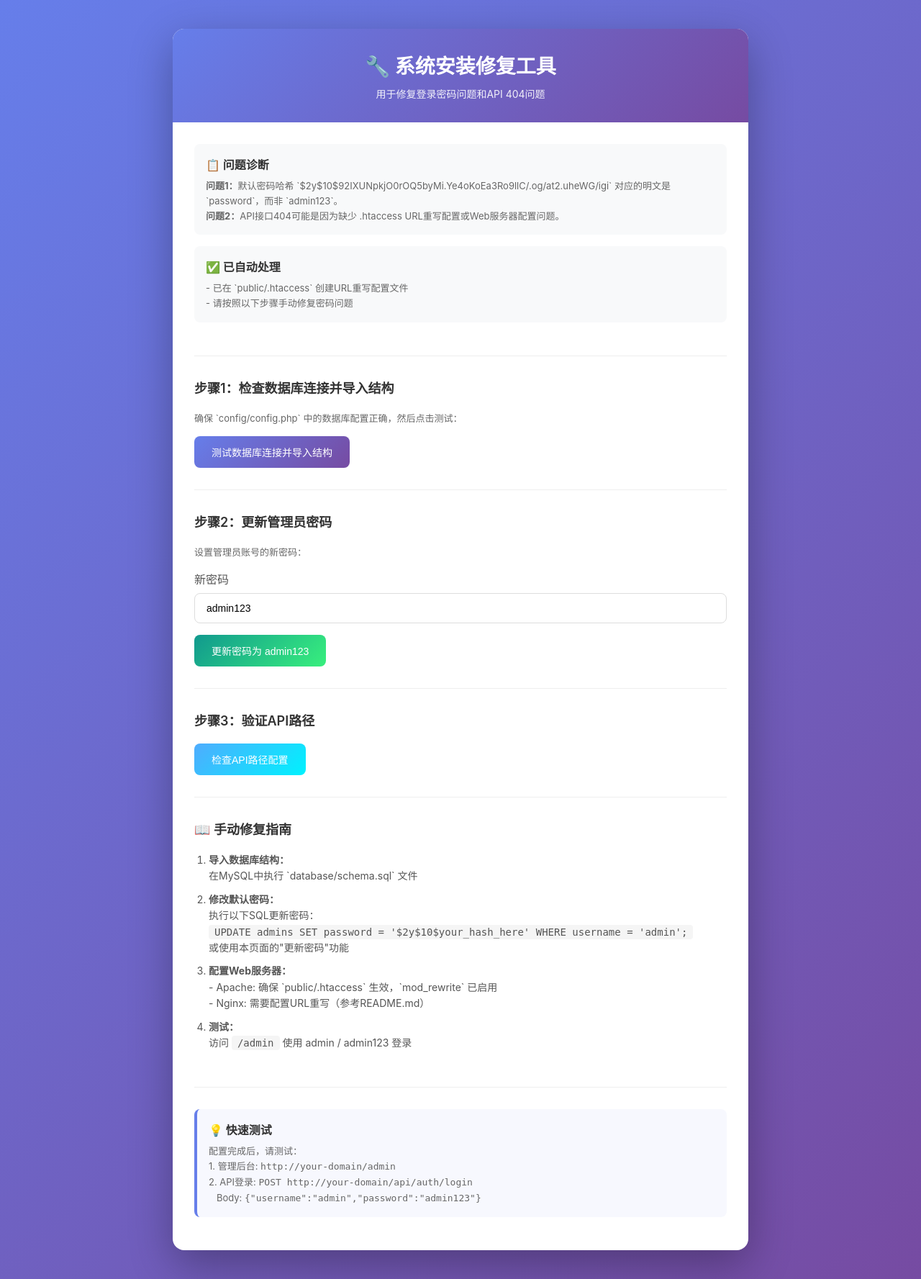
After one commit to wangxl999999-coder/api, a PHP site: page /install.php in a window 1280 px wide. The commit adds this page. Shown: the whole page at 72% size. Run offline with PHP 8.4, Linux system fonts and the light colour scheme.

Commit message:
feat: 添加密码重置和安装向导功能
- 新增 public/reset_password.php 用于重置管理员密码
- 新增 public/install.php 提供安装向导和问题诊断
- 更新 README.md 添加密码重置说明和常见问题解答
- 修改 Router.php 和 AuthMiddleware 以支持新的 URL 结构
- 添加 .htaccess 文件配置 URL 重写规则
- 提供数据库修复脚本 fix_password.sql

```diff
--- /dev/null
+++ b/public/install.php
@@ -0,0 +1,293 @@
+<?php
+header('Content-Type: text/html; charset=utf-8');
+
+$errors = [];
+$successes = [];
+
+if ($_SERVER['REQUEST_METHOD'] === 'POST') {
+    $action = $_POST['action'] ?? '';
+
+    if ($action === 'test_connection') {
+        $config = require __DIR__ . '/../config/config.php';
+        $dbConfig = $config['database'];
+
+        try {
+            $pdo = new PDO(
+                "mysql:host={$dbConfig['host']};port={$dbConfig['port']};charset={$dbConfig['charset']}",
+                $dbConfig['username'],
+                $dbConfig['password'],
+                [PDO::ATTR_ERRMODE => PDO::ERRMODE_EXCEPTION]
+            );
+            $successes[] = '数据库连接成功！';
+
+            $pdo->exec("CREATE DATABASE IF NOT EXISTS {$dbConfig['database']} DEFAULT CHARACTER SET utf8mb4 COLLATE utf8mb4_unicode_ci");
+            $successes[] = "数据库 `{$dbConfig['database']}` 检查/创建成功！";
+
+            $pdo->exec("USE {$dbConfig['database']}");
+            $successes[] = '已切换到目标数据库';
+
+            $sqlFile = __DIR__ . '/../database/schema.sql';
+            if (file_exists($sqlFile)) {
+                $sql = file_get_contents($sqlFile);
+                $statements = array_filter(array_map('trim', explode(";\n", $sql)));
+
+                $imported = 0;
+                foreach ($statements as $stmt) {
+                    if (!empty($stmt) && strpos($stmt, '--') !== 0) {
+                        try {
+                            $pdo->exec($stmt);
+                            $imported++;
+                        } catch (PDOException $e) {
+                            $errors[] = "执行SQL出错: " . $e->getMessage();
+                        }
+                    }
+                }
+                $successes[] = "数据库结构导入完成，执行了 {$imported} 条语句";
+            } else {
+                $errors[] = "找不到数据库结构文件: {$sqlFile}";
+            }
+
+        } catch (PDOException $e) {
+            $errors[] = '数据库连接失败: ' . $e->getMessage();
+        }
+    }
+
+    if ($action === 'update_password') {
+        $config = require __DIR__ . '/../config/config.php';
+        $dbConfig = $config['database'];
+
+        $newPassword = $_POST['new_password'] ?? 'admin123';
+
+        try {
+            $pdo = new PDO(
+                "mysql:host={$dbConfig['host']};port={$dbConfig['port']};dbname={$dbConfig['database']};charset={$dbConfig['charset']}",
+                $dbConfig['username'],
+                $dbConfig['password'],
+                [PDO::ATTR_ERRMODE => PDO::ERRMODE_EXCEPTION]
+            );
+
+            $hash = password_hash($newPassword, PASSWORD_BCRYPT);
+            $successes[] = "生成的密码哈希: {$hash}";
+
+            $stmt = $pdo->prepare("UPDATE admins SET password = :password WHERE username = 'admin'");
+            $result = $stmt->execute(['password' => $hash]);
+
+            if ($result) {
+                $successes[] = "管理员密码已更新为: {$newPassword}";
+            } else {
+                $errors[] = '密码更新失败，可能是管理员不存在';
+            }
+
+        } catch (PDOException $e) {
+            $errors[] = '操作失败: ' . $e->getMessage();
+        }
+    }
+
+    if ($action === 'test_api') {
+        $baseUrl = (isset($_SERVER['HTTPS']) && $_SERVER['HTTPS'] === 'on' ? "https" : "http") . "://$_SERVER[HTTP_HOST]";
+        $successes[] = "当前服务器地址: {$baseUrl}";
+        $successes[] = "API基础路径: {$baseUrl}/api";
+        $successes[] = "管理后台: {$baseUrl}/admin";
+
+        $testPaths = [
+            '/api/auth/login' => 'POST (需要username和password)',
+            '/api/users' => 'GET (需要登录)',
+            '/api/admins' => 'GET (需要登录)',
+            '/api/configs/all' => 'GET (需要登录)',
+        ];
+
+        $successes[] = '<br><strong>可用API接口:</strong>';
+        foreach ($testPaths as $path => $desc) {
+            $successes[] = "- {$path} - {$desc}";
+        }
+    }
+}
+
+?>
+<!DOCTYPE html>
+<html lang="zh-CN">
+<head>
+    <meta charset="UTF-8">
+    <meta name="viewport" content="width=device-width, initial-scale=1.0">
+    <title>系统安装修复工具</title>
+    <style>
+        * { margin: 0; padding: 0; box-sizing: border-box; }
+        body {
+            font-family: -apple-system, BlinkMacSystemFont, 'Segoe UI', Roboto, sans-serif;
+            background: linear-gradient(135deg, #667eea 0%, #764ba2 100%);
+            min-height: 100vh;
+            padding: 40px 20px;
+        }
+        .container {
+            max-width: 800px;
+            margin: 0 auto;
+            background: #fff;
+            border-radius: 16px;
+            box-shadow: 0 20px 60px rgba(0,0,0,0.3);
+            overflow: hidden;
+        }
+        .header {
+            background: linear-gradient(135deg, #667eea 0%, #764ba2 100%);
+            color: #fff;
+            padding: 30px;
+            text-align: center;
+        }
+        .header h1 { font-size: 28px; margin-bottom: 10px; }
+        .header p { opacity: 0.9; font-size: 14px; }
+        .content { padding: 30px; }
+        .section { margin-bottom: 30px; padding-bottom: 30px; border-bottom: 1px solid #eee; }
+        .section:last-child { border-bottom: none; margin-bottom: 0; padding-bottom: 0; }
+        .section-title { font-size: 18px; font-weight: 600; color: #333; margin-bottom: 20px; }
+        .form-group { margin-bottom: 16px; }
+        .form-group label { display: block; margin-bottom: 8px; font-weight: 500; color: #555; }
+        .form-group input {
+            width: 100%;
+            padding: 12px 16px;
+            border: 1px solid #ddd;
+            border-radius: 8px;
+            font-size: 14px;
+            transition: border-color 0.2s;
+        }
+        .form-group input:focus { outline: none; border-color: #667eea; }
+        .btn {
+            display: inline-flex;
+            align-items: center;
+            justify-content: center;
+            padding: 12px 24px;
+            font-size: 14px;
+            font-weight: 500;
+            border: none;
+            border-radius: 8px;
+            cursor: pointer;
+            transition: all 0.2s;
+        }
+        .btn-primary {
+            background: linear-gradient(135deg, #667eea 0%, #764ba2 100%);
+            color: #fff;
+        }
+        .btn-primary:hover { opacity: 0.9; transform: translateY(-1px); }
+        .btn-success {
+            background: linear-gradient(135deg, #11998e 0%, #38ef7d 100%);
+            color: #fff;
+        }
+        .btn-info {
+            background: linear-gradient(135deg, #4facfe 0%, #00f2fe 100%);
+            color: #fff;
+        }
+        .message-list { margin-top: 16px; }
+        .message-item {
+            padding: 12px 16px;
+            border-radius: 8px;
+            margin-bottom: 8px;
+            font-size: 14px;
+        }
+        .message-item.success { background: rgba(17, 153, 142, 0.1); color: #11998e; }
+        .message-item.error { background: rgba(235, 51, 73, 0.1); color: #eb3349; }
+        .info-box {
+            background: #f8f9fa;
+            padding: 16px;
+            border-radius: 8px;
+            margin-bottom: 16px;
+        }
+        .info-box h4 { margin-bottom: 8px; color: #333; }
+        .info-box p { font-size: 13px; color: #666; line-height: 1.6; }
+        .steps { margin-bottom: 20px; }
+        .steps ol { padding-left: 20px; }
+        .steps li { margin-bottom: 10px; font-size: 14px; color: #555; line-height: 1.6; }
+    </style>
+</head>
+<body>
+    <div class="container">
+        <div class="header">
+            <h1>🔧 系统安装修复工具</h1>
+            <p>用于修复登录密码问题和API 404问题</p>
+        </div>
+        <div class="content">
+            <?php if (!empty($successes)): ?>
+                <div class="message-list">
+                    <?php foreach ($successes as $msg): ?>
+                        <div class="message-item success"><?= $msg ?></div>
+                    <?php endforeach; ?>
+                </div>
+            <?php endif; ?>
+            <?php if (!empty($errors)): ?>
+                <div class="message-list">
+                    <?php foreach ($errors as $msg): ?>
+                        <div class="message-item error"><?= $msg ?></div>
+                    <?php endforeach; ?>
+                </div>
+            <?php endif; ?>
+
+            <div class="section">
+                <div class="info-box">
+                    <h4>📋 问题诊断</h4>
+                    <p><strong>问题1：</strong>默认密码哈希 `$2y$10$92IXUNpkjO0rOQ5byMi.Ye4oKoEa3Ro9llC/.og/at2.uheWG/igi` 对应的明文是 `password`，而非 `admin123`。<br>
+                    <strong>问题2：</strong>API接口404可能是因为缺少 .htaccess URL重写配置或Web服务器配置问题。</p>
+                </div>
+                <div class="info-box">
+                    <h4>✅ 已自动处理</h4>
+                    <p>- 已在 `public/.htaccess` 创建URL重写配置文件<br>
+                    - 请按照以下步骤手动修复密码问题</p>
+                </div>
+            </div>
+
+            <div class="section">
+                <h3 class="section-title">步骤1：检查数据库连接并导入结构</h3>
+                <p style="font-size:13px;color:#666;margin-bottom:16px;">确保 `config/config.php` 中的数据库配置正确，然后点击测试：</p>
+                <form method="post">
+                    <input type="hidden" name="action" value="test_connection">
+                    <button type="submit" class="btn btn-primary">测试数据库连接并导入结构</button>
+                </form>
+            </div>
+
+            <div class="section">
+                <h3 class="section-title">步骤2：更新管理员密码</h3>
+                <p style="font-size:13px;color:#666;margin-bottom:16px;">设置管理员账号的新密码：</p>
+                <form method="post">
+                    <input type="hidden" name="action" value="update_password">
+                    <div class="form-group">
+                        <label>新密码</label>
+                        <input type="text" name="new_password" value="admin123" placeholder="请输入新密码">
+                    </div>
+                    <button type="submit" class="btn btn-success">更新密码为 admin123</button>
+                </form>
+            </div>
+
+            <div class="section">
+                <h3 class="section-title">步骤3：验证API路径</h3>
+                <form method="post">
+                    <input type="hidden" name="action" value="test_api">
+                    <button type="submit" class="btn btn-info">检查API路径配置</button>
+                </form>
+            </div>
+
+            <div class="section">
+                <h3 class="section-title">📖 手动修复指南</h3>
+                <div class="steps">
+                    <ol>
+                        <li><strong>导入数据库结构：</strong><br>
+                        在MySQL中执行 `database/schema.sql` 文件</li>
+                        <li><strong>修改默认密码：</strong><br>
+                        执行以下SQL更新密码：<br>
+                        <code style="background:#f5f5f5;padding:2px 8px;border-radius:4px;">UPDATE admins SET password = '$2y$10$your_hash_here' WHERE username = 'admin';</code><br>
+                        或使用本页面的"更新密码"功能</li>
+                        <li><strong>配置Web服务器：</strong><br>
+                        - Apache: 确保 `public/.htaccess` 生效，`mod_rewrite` 已启用<br>
+                        - Nginx: 需要配置URL重写（参考README.md）</li>
+                        <li><strong>测试：</strong><br>
+                        访问 <code style="background:#f5f5f5;padding:2px 8px;border-radius:4px;">/admin</code> 使用 admin / admin123 登录</li>
+                    </ol>
+                </div>
+            </div>
+
+            <div class="info-box" style="background:rgba(102,126,234,0.05);border-left:4px solid #667eea;">
+                <h4>💡 快速测试</h4>
+                <p>配置完成后，请测试：<br>
+                1. 管理后台: <code>http://your-domain/admin</code><br>
+                2. API登录: <code>POST http://your-domain/api/auth/login</code><br>
+                &nbsp;&nbsp;&nbsp;Body: <code>{"username":"admin","password":"admin123"}</code></p>
+            </div>
+        </div>
+    </div>
+</body>
+</html>
```
Also changed, not shown: app/Middlewares/AuthMiddleware.php (+25 -8 lines), core/Router.php (+12 -0 lines), database/fix_password.sql (added, +32 -0 lines), public/reset_password.php (added, +199 -0 lines), .htaccess (added), README.md, public/.htaccess (added).
